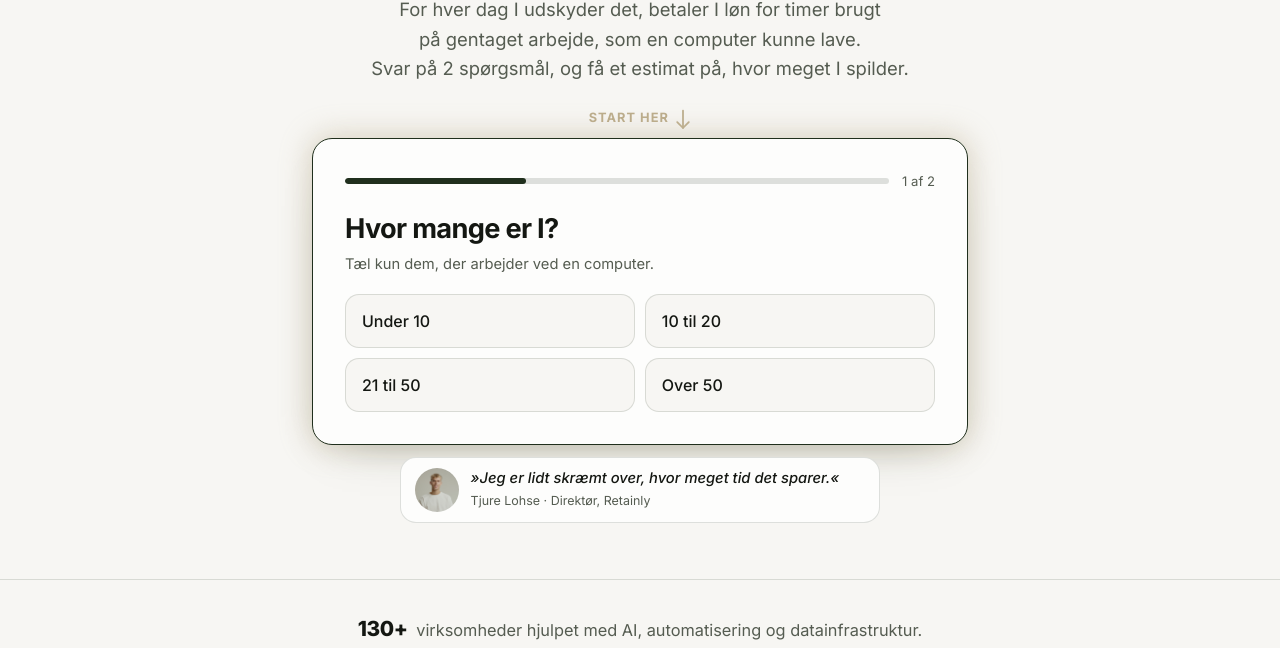
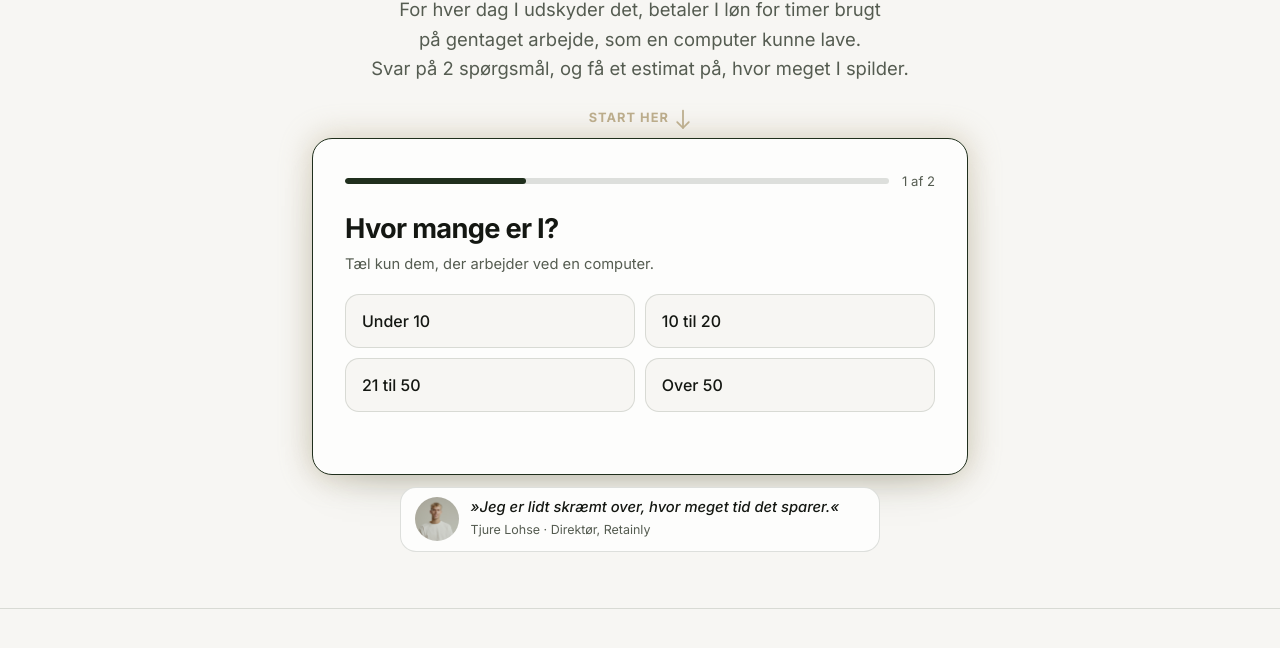
Before and after one commit to andreasskyt/skyt-beregner, a plain HTML site: page beregner/index.html in a window 1280 px wide. Shown: the part 393-1041 px from the top of the page. Drawn offline with Linux system fonts and the light colour scheme.

Commit message:
Question steps share one card height
Co-Authored-By: Claude Opus 5.5 <noreply@anthropic.com>

```diff
--- a/beregner/beregner.js
+++ b/beregner/beregner.js
@@ -99,16 +99,40 @@
     if (s.dataset.type === 'single') return !!answers[k];
     return true;
   }
+  /* Both question steps get the height of the taller one, so the card doesn't grow between question 1 and 2.
+     The contact step is free to grow. */
+  var questionHeight = 0;
+  function setNav(i) {
+    var single = steps[i].dataset.type === 'single';
+    $('pback').hidden = !single || i === 0;   /* questions: small back arrow in the progress row */
+    back.hidden = single || i === 0;          /* contact step: the normal Tilbage link */
+    next.hidden = single;
+    form.querySelector('.nav').hidden = back.hidden && next.hidden;
+  }
+  function measureQuestions() {
+    var keep = current, maxH = 0;
+    form.style.minHeight = '';
+    steps.forEach(function (s, i) {
+      if (s.dataset.type === 'form') return;
+      steps.forEach(function (x, j) { x.classList.toggle('is-active', j === i); });
+      setNav(i);
+      maxH = Math.max(maxH, form.offsetHeight);
+    });
+    steps.forEach(function (x, j) { x.classList.toggle('is-active', j === keep); });
+    setNav(keep);
+    questionHeight = maxH;
+    if (steps[keep].dataset.type !== 'form') form.style.minHeight = questionHeight + 'px';
+  }
+
   function show(i) {
     var s = steps[i], type = s.dataset.type;
+    form.style.minHeight = type === 'form' || !questionHeight ? '' : questionHeight + 'px';
     steps.forEach(function (x, j) { x.classList.toggle('is-active', j === i); });
     current = i;
     $('fill').style.width = ((i + 1) / steps.length * 100) + '%';
     $('bar').setAttribute('aria-valuenow', i + 1);
     $('count').textContent = type === 'form' ? 'Sidste trin' : (i + 1) + ' af ' + QUESTIONS;
-    back.hidden = i === 0;
-    next.hidden = type === 'single';
-    form.querySelector('.nav').hidden = back.hidden && next.hidden;
+    setNav(i);
     next.textContent = type === 'form' ? 'Afslør tallet' : 'Næste';
     next.disabled = !valid(i);
     $('trust').hidden = type !== 'form';
@@ -129,6 +153,7 @@
   });
 
   back.addEventListener('click', function () { if (current > 0) show(current - 1); });
+  $('pback').addEventListener('click', function () { if (current > 0) show(current - 1); });
   next.addEventListener('click', function () {
     if (steps[current].dataset.type === 'form') return submit();
     if (valid(current)) show(current + 1);
@@ -236,4 +261,8 @@
   });
 
   show(0);
+  measureQuestions();
+  if (document.fonts && document.fonts.ready) document.fonts.ready.then(measureQuestions);
+  var measuredW = window.innerWidth;
+  window.addEventListener('resize', function () { if (window.innerWidth !== measuredW) { measuredW = window.innerWidth; measureQuestions(); } });
 })();
--- a/beregner/index.html
+++ b/beregner/index.html
@@ -71,6 +71,9 @@
   .mini-proof span { display: block; font-size: 0.78rem; color: var(--ink-soft); margin-top: 0.15rem; }
   @media (prefers-reduced-motion: reduce) { #calc, .nudge svg { animation: none; } }
   .progress { display: flex; align-items: center; gap: 0.8rem; margin-bottom: 1.4rem; font-size: 0.82rem; color: var(--ink-soft); }
+  .pback { flex: none; width: 2.75rem; height: 2.75rem; margin: -0.8rem 0 -0.8rem -0.6rem; border: 0; background: none; color: var(--ink); font: inherit; font-size: 1.15rem; cursor: pointer; border-radius: 50%; }
+  .pback[hidden] { display: none; }
+  .pback:focus-visible { outline: 2px solid var(--green); }
   .progress__bar { flex: 1; height: 6px; border-radius: 999px; background: var(--line); overflow: hidden; }
   .progress__fill { height: 100%; width: 0; background: var(--btn); border-radius: 999px; transition: width 0.35s ease; }
   .step { display: none; }
@@ -285,7 +288,7 @@ fbq('track', 'PageView');
       <svg width="16" height="22" viewBox="0 0 22 30" fill="none" stroke="currentColor" stroke-width="2.4" stroke-linecap="round" stroke-linejoin="round"><path d="M11 2v24"/><path d="M3 18l8 8 8-8"/></svg>
     </div>
     <form class="card" id="calc" novalidate>
-      <div class="progress"><div class="progress__bar" role="progressbar" aria-label="Fremskridt" aria-valuemin="1" aria-valuemax="3" aria-valuenow="1" id="bar"><div class="progress__fill" id="fill"></div></div><span id="count">1 af 2</span></div>
+      <div class="progress"><button type="button" class="pback" id="pback" aria-label="Tilbage" hidden>←</button><div class="progress__bar" role="progressbar" aria-label="Fremskridt" aria-valuemin="1" aria-valuemax="3" aria-valuenow="1" id="bar"><div class="progress__fill" id="fill"></div></div><span id="count">1 af 2</span></div>
 
       <section class="step is-active" data-key="ansatte" data-type="single">
         <h2 id="q0">Hvor mange er I?</h2>
@@ -412,6 +415,6 @@ fbq('track', 'PageView');
   <script>document.querySelectorAll('[data-year]').forEach(function (e) { e.textContent = new Date().getFullYear(); });</script>
 </footer>
 
-<script src="/beregner/beregner.js?v=20261119i" defer></script>
+<script src="/beregner/beregner.js?v=20261119k" defer></script>
 </body>
 </html>
```
